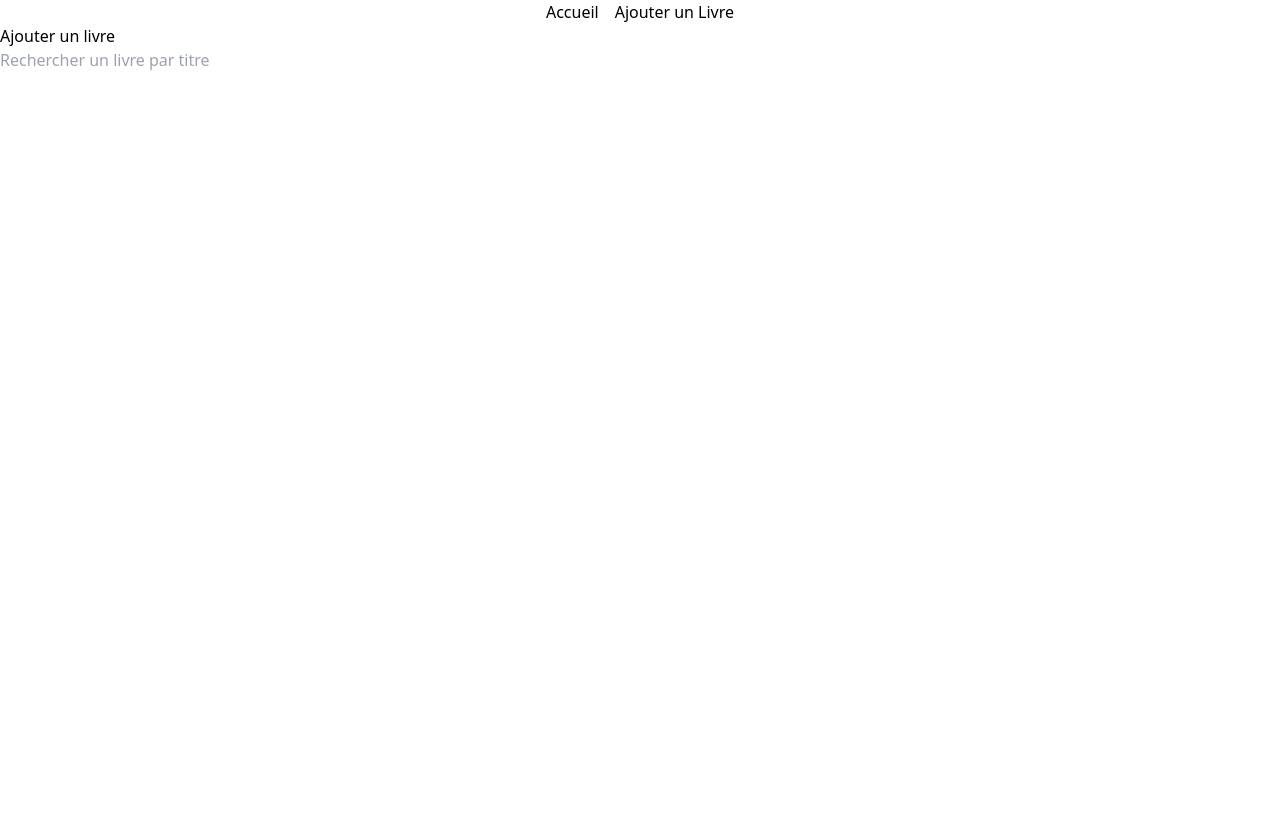
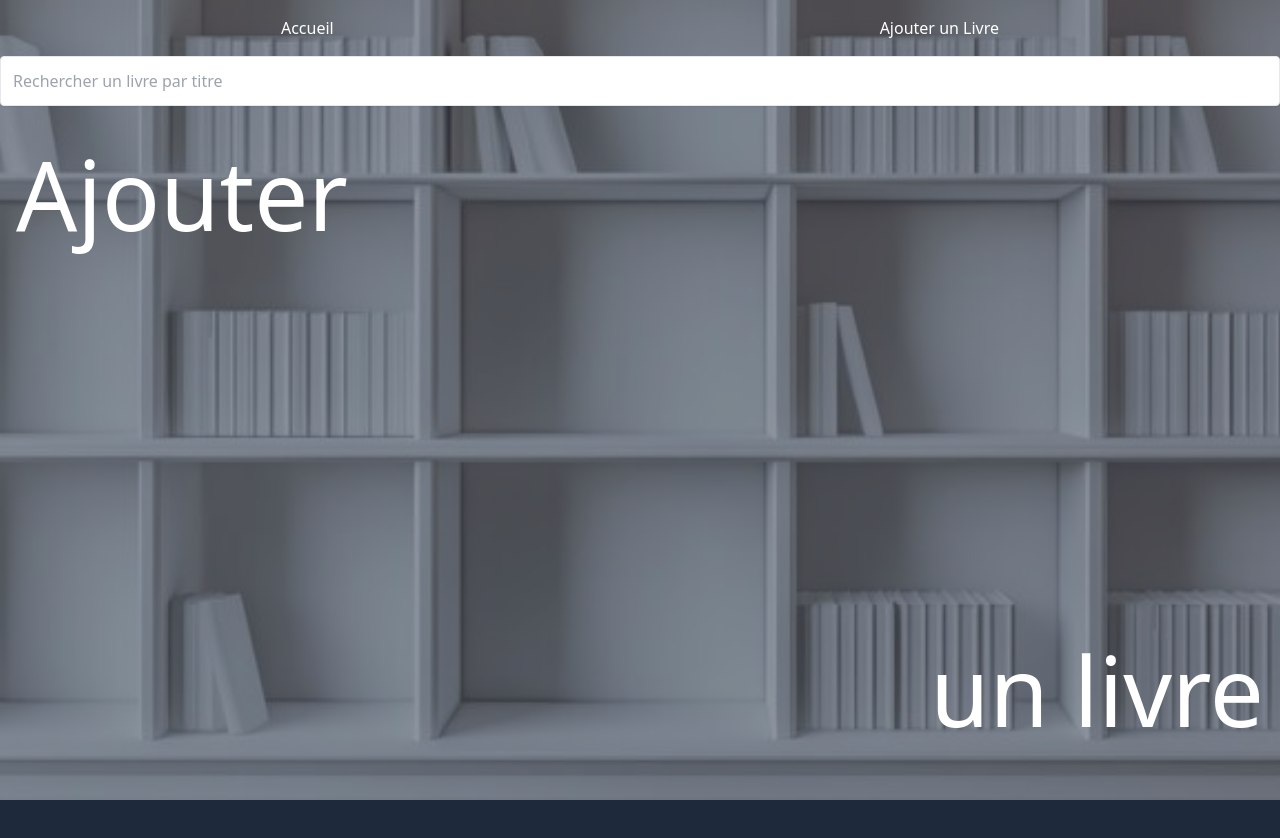
Before and after one commit to Big-pun/Evaluation-2---Adrien-Thomas, a Vue app: page /ajouter in a window 1280 px wide. Shown: the top 838 px of the page. Before the commit the page ends 800 px from the top, so only its background shows below. Built offline with nearby package versions, Linux system fonts and the light colour scheme.

Commit message:
display ajouter

```diff
--- a/src/App.vue
+++ b/src/App.vue
@@ -4,16 +4,15 @@
 </script>
 
 <template>
-  <header>
-    <NavBar />
-  </header>
+  <div id="app" class="bg-slate-800 min-h-screen text-white">
+    <header class="container mx-auto z-20 relative">
+      <NavBar class="p-4"/>
+    </header>
 
-<main>
-  <RouterView />
-</main>
-
+    <main class="container mx-auto bg-slate-800">
+        <RouterView />
+    </main>
+  </div>
 </template>
 
-<style scoped>
-
-</style>
+<style scoped></style>
--- a/src/components/CarteLivre.vue
+++ b/src/components/CarteLivre.vue
@@ -1,20 +1,20 @@
 <template>
   <router-link :to="{ name: 'description', params: { id: livre.id } }" class="block">
-    <div class="carte-livre p-4 bg-white shadow-md rounded-lg max-w-xs mx-auto text-center">
-      <img :src="livre.volumeInfo.imageLinks?.thumbnail" :alt="livre.volumeInfo.title" class="livre-image w-full h-auto mb-4 rounded max-h-48 object-cover" />
+    <div class="carte-livre p-6 bg-white shadow-lg rounded-lg max-w-xs mx-auto text-center flex flex-col transition-transform transform hover:scale-105">
+      <img :src="livre.volumeInfo.imageLinks?.thumbnail" :alt="livre.volumeInfo.title" class="livre-image w-full h-48 mb-4 rounded object-cover" />
       <h2 class="text-xl font-semibold mb-2">
         {{ livre.volumeInfo.title }}
-        <span v-if="livre.lu">✔</span>
+        <span v-if="livre.lu" class="text-green-500">✔</span>
       </h2>
       <p class="text-gray-700 mb-4">{{ livre.volumeInfo.authors?.join(', ') }}</p>
-      <div v-if="!livre.lu">
-        <button @click.stop.prevent="changerEtatLectureHandler" class="px-4 py-2 bg-blue-500 text-white rounded hover:bg-blue-600">
+      <div class="mt-auto">
+        <button v-if="!livre.lu" @click.stop.prevent="changerEtatLectureHandler" class="px-4 py-2 bg-blue-500 text-white rounded hover:bg-blue-600">
           Marquer comme lu
         </button>
+        <button @click.stop.prevent="confirmerSuppression" class="px-4 py-2 bg-red-500 text-white rounded hover:bg-red-600 ml-2">
+          Supprimer
+        </button>
       </div>
-      <button @click.stop.prevent="confirmerSuppression" class="px-4 py-2 bg-red-500 text-white rounded hover:bg-red-600 ml-2">
-        Supprimer
-      </button>
     </div>
   </router-link>
 </template>
@@ -40,6 +40,4 @@ const confirmerSuppression = () => {
 }
 </script>
 
-<style scoped>
-/* Aucun style supplémentaire nécessaire */
-</style>
+<style scoped></style>
--- a/src/components/NavBar.vue
+++ b/src/components/NavBar.vue
@@ -1,5 +1,5 @@
 <template>
-  <nav class="flex flex-row justify-center space-x-4">
+  <nav class="flex flex-row justify-around space-x-4">
     <router-link to="/">Accueil</router-link>
     <router-link to="/ajouter">Ajouter un Livre</router-link>
   </nav>
--- a/src/views/Accueil.vue
+++ b/src/views/Accueil.vue
@@ -1,16 +1,33 @@
 <template>
-  <div class="container mx-auto p-4">
   <div class="col-span-12">
-      <h1 class="text-2xl font-bold mb-4">Accueil</h1>
-
-      <div v-if="livres.length === 0" class="text-center">
-        <img src="../../public/bibliotheque-vide.jpg" alt="Collection vide" class="mx-auto mb-4">
-        <p>Votre collection est vide.</p>
+    <div v-if="livres.length === 0" class="mt-24">
+      <img
+        src="../../public/bibliotheque-vide.jpg"
+        alt="Collection vide"
+        class="absolute inset-0 w-full h-full object-cover opacity-50"
+      />
+      <div class="relative z-10 grid grid-row-2 space-y-96">
+        <p class="text-8xl m-4 text-left animate-fade-in-down">
+          Votre collection
+        </p>
+        <p class="text-8xl m-4 text-right animate-fade-in-up">
+          est vide.
+        </p>
+      </div>
     </div>
 
-      <div v-else class="flex flex-wrap justify-around gap-4">
-        <CarteLivre v-for="livre in livres" :key="livre.id" :livre="livre" />
-      </div>
+    <div v-else class="flex flex-wrap justify-center gap-6 min-h-screen">
+      <img
+        src="../../public/bibliotheque.webp"
+        alt="Bibliothèque"
+        class="absolute inset-0 w-full h-full object-cover opacity-50"
+      />
+      <CarteLivre
+        v-for="livre in livres"
+        :key="livre.id"
+        :livre="livre"
+        class="relative z-10"
+      />
     </div>
   </div>
 </template>
@@ -23,4 +40,34 @@ import { utiliserCollection } from "@/composables/utiliserCollection";
   const { livres } = utiliserCollection();
 </script>
 
-<style scoped></style>
+<style scoped>
+  @keyframes fadeInDown {
+    from {
+      opacity: 0;
+      transform: translateY(-12rem);
+    }
+    to {
+      opacity: 1;
+      transform: translateY(0);
+    }
+  }
+
+  @keyframes fadeInUp {
+    from {
+      opacity: 0;
+      transform: translateY(12rem);
+    }
+    to {
+      opacity: 1;
+      transform: translateY(0);
+    }
+  }
+
+  .animate-fade-in-down {
+    animation: fadeInDown 2s ease-out;
+  }
+
+  .animate-fade-in-up {
+    animation: fadeInUp 2s ease-out;
+  }
+</style>
--- a/src/views/AjoutLivre.vue
+++ b/src/views/AjoutLivre.vue
@@ -1,26 +1,35 @@
 <template>
-  <div class="col-span-12">
-    <h1>Ajouter un livre</h1>
+  <img
+    src="../../public/bibliotheque-2.jpg"
+    alt="Collection de livres"
+    class="absolute inset-0 w-full h-full object-cover opacity-50"
+  />
+  <div class="relative z-10 col-span-12 min-h-screen">
     <input
       v-model="requete"
       @input="chercherLivres"
       placeholder="Rechercher un livre par titre"
+      class="w-full p-3 mb-6 border rounded shadow-sm focus:outline-none focus:ring-2 focus:ring-blue-500"
     />
+    <p class=" grid grid-row-2 space-y-96">
+      <span class="text-8xl m-4 text-left animate-fade-in-down">Ajouter</span>
+      <span class="text-8xl m-4 text-right animate-fade-in-up">un livre</span>
+    </p>
 
     <div
       v-if="resultats.length > 0"
-      class="grid grid-cols-1 sm:grid-cols-2 md:grid-cols-3 lg:grid-cols-4 gap-4"
+      class="grid grid-cols-1 sm:grid-cols-2 md:grid-cols-3 lg:grid-cols-4 gap-6"
     >
       <div
         v-for="livre in resultats"
         :key="livre.id"
         @click="ajouterLivreEtEffacerResultats(livre)"
-        class="carte-livre p-4 bg-white shadow-md rounded-lg text-center cursor-pointer hover:shadow-lg transition-shadow duration-300"
+        class="carte-livre p-6 bg-white shadow-lg rounded-lg text-center cursor-pointer hover:shadow-xl transition-shadow duration-300"
       >
         <img
           :src="livre.volumeInfo.imageLinks?.thumbnail"
           :alt="livre.volumeInfo.title"
-          class=" h-auto mb-4 rounded max-w-48 object-cover mx-auto"
+          class="w-full h-48 mb-4 rounded object-cover mx-auto"
         />
         <h2 class="text-xl font-semibold mb-2">{{ livre.volumeInfo.title }}</h2>
         <p class="text-gray-700">{{ livre.volumeInfo.authors?.join(", ") }}</p>
@@ -53,4 +62,34 @@
   };
 </script>
 
-<style scoped></style>
+<style scoped>
+  @keyframes fadeInDown {
+    from {
+      opacity: 0;
+      transform: translateY(-12rem);
+    }
+    to {
+      opacity: 1;
+      transform: translateY(0);
+    }
+  }
+
+  @keyframes fadeInUp {
+    from {
+      opacity: 0;
+      transform: translateY(12rem);
+    }
+    to {
+      opacity: 1;
+      transform: translateY(0);
+    }
+  }
+
+  .animate-fade-in-down {
+    animation: fadeInDown 2s ease-out;
+  }
+
+  .animate-fade-in-up {
+    animation: fadeInUp 2s ease-out;
+  }
+</style>
--- a/src/views/Description.vue
+++ b/src/views/Description.vue
@@ -1,7 +1,8 @@
 <template>
   <div class="container mx-auto p-4" v-if="livre">
-    <h1 class="text-2xl font-bold mb-4">{{ livre.volumeInfo.title }}</h1>
-    <img :src="livre.volumeInfo.imageLinks?.thumbnail" :alt="livre.volumeInfo.title" class="mb-4 max-w-xs mx-auto" />
+    <h1 class="text-3xl font-bold mb-6 text-center">{{ livre.volumeInfo.title }}</h1>
+    <img :src="livre.volumeInfo.imageLinks?.thumbnail" :alt="livre.volumeInfo.title" class="mb-6 max-w-xs mx-auto rounded shadow-lg" />
+    <div class="text-left space-y-4">
       <p><strong>Auteur(s) :</strong> {{ livre.volumeInfo.authors?.join(', ') }}</p>
       <p><strong>Date de publication :</strong> {{ livre.volumeInfo.publishedDate }}</p>
       <p><strong>Description :</strong> {{ livre.volumeInfo.description }}</p>
@@ -9,8 +10,9 @@
       <p><strong>Nombre de pages :</strong> {{ livre.volumeInfo.pageCount }}</p>
       <p><strong>Lu :</strong> {{ livre.lu ? 'Oui' : 'Non' }}</p>
     </div>
-  <div v-else>
-    <p>Livre non trouvé.</p>
+  </div>
+  <div v-else class="text-center">
+    <p class="text-lg text-gray-700">Livre non trouvé.</p>
   </div>
 </template>
 
```
Also changed, not shown: public/bibliotheque-2.jpg (added), public/bibliotheque.webp (added). Lines whose indentation alone changed are shown as unchanged.
